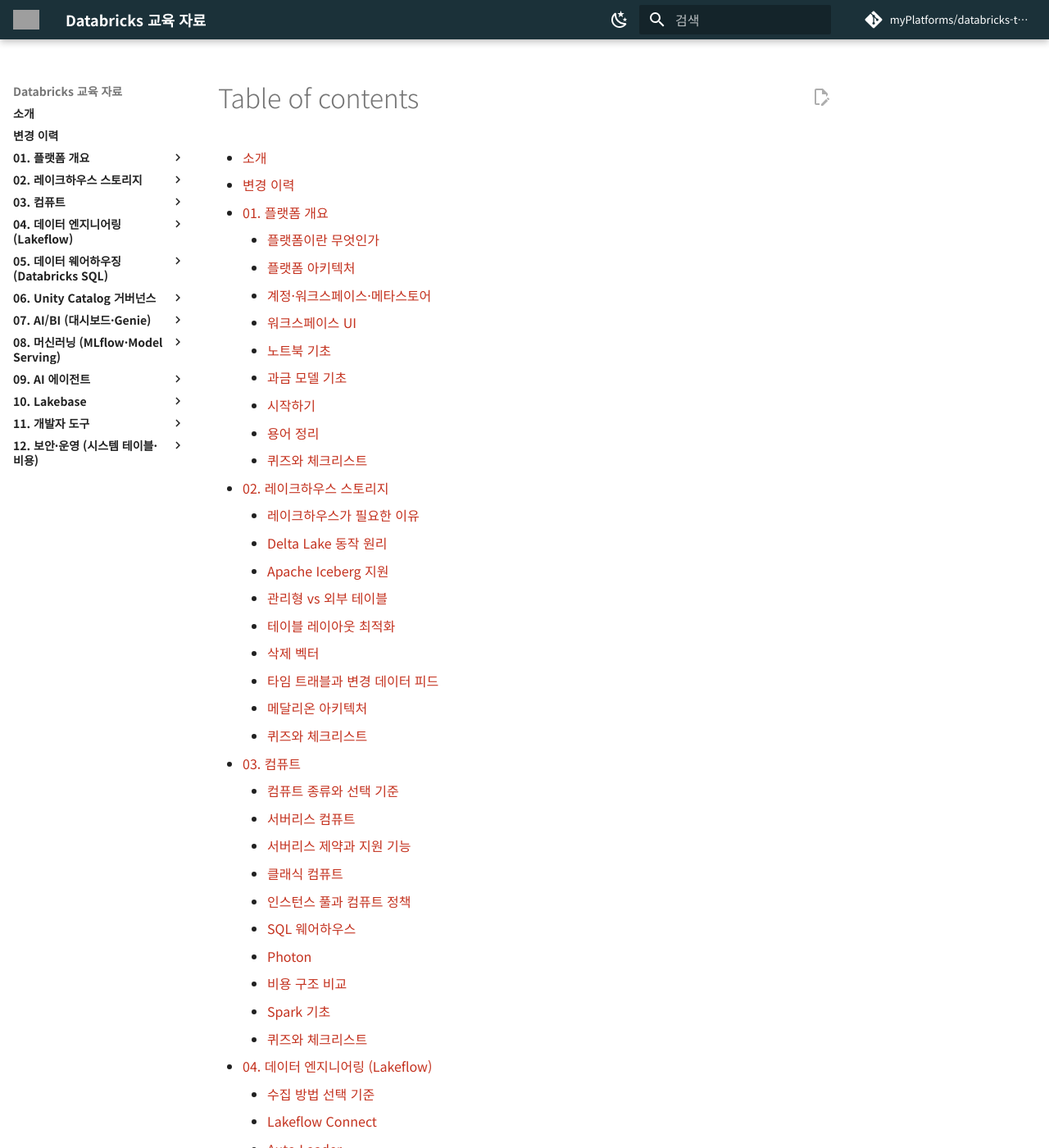
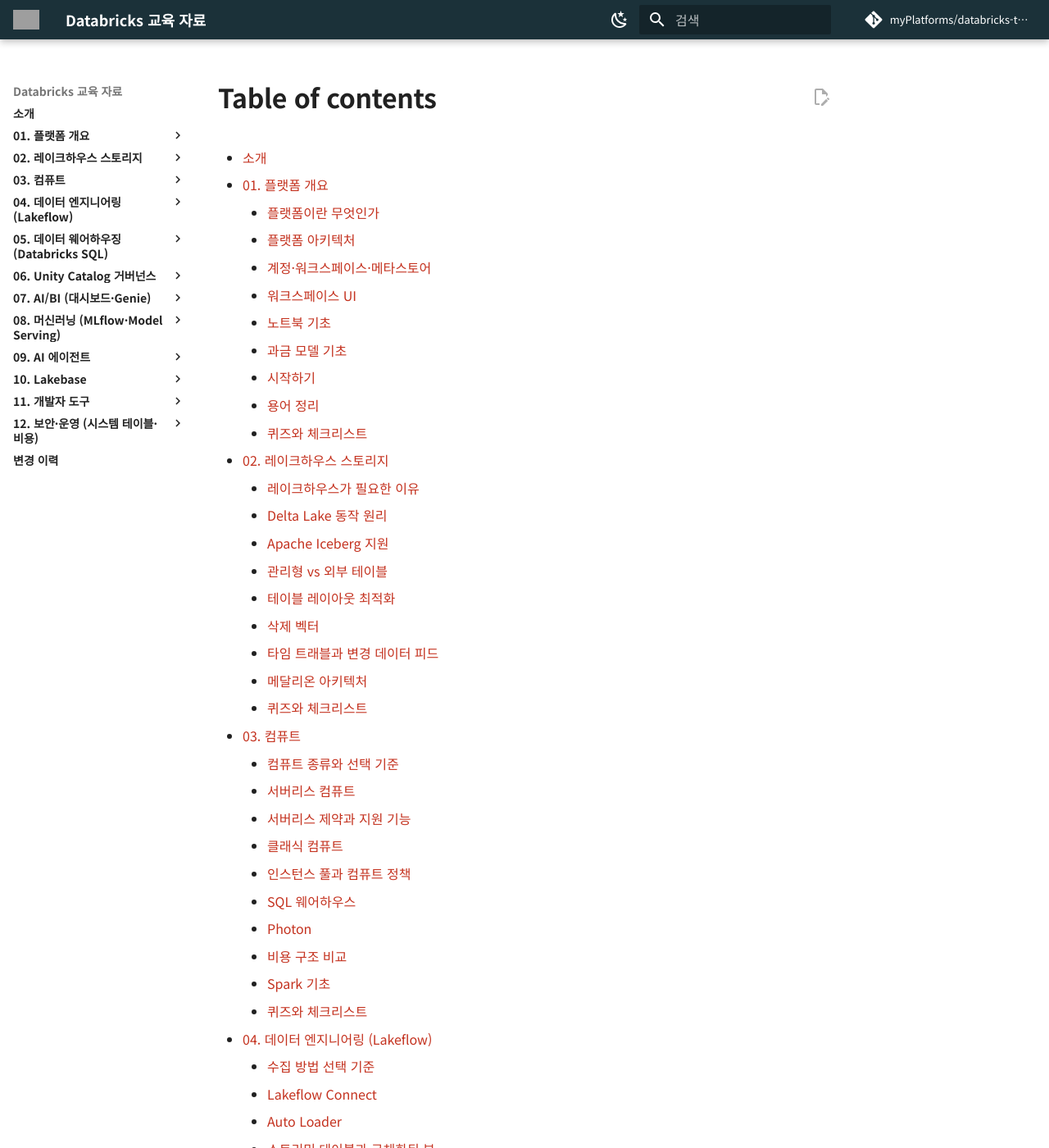
Before and after one commit to myPlatforms/databricks-training, an MkDocs documentation site: the page built from docs/SUMMARY.md, in a window 1280 px wide and 1400 px high. Shown: the whole window at 82% size. Built offline with MkDocs 1.6.1 and Material for MkDocs 9.7.7, drawn with Linux system fonts in a browser that asks for light colours; some web fonts are replaced; comment, search, counter and statistics services are not loaded; grey boxes are pictures that could not be loaded.

Commit message:
Style: changelog last in nav, cleaner right TOC rail, Pretendard, heading weights, keep-all wrapping
Co-authored-by: Isaac <no-reply@databricks.com>

```diff
--- a/docs/SUMMARY.md
+++ b/docs/SUMMARY.md
@@ -1,6 +1,5 @@
 # Table of contents
 * [소개](README.md)
-* [변경 이력](updates.md)
 * [01. 플랫폼 개요](01-platform-overview/README.md)
     * [플랫폼이란 무엇인가](01-platform-overview/what-is-databricks.md)
     * [플랫폼 아키텍처](01-platform-overview/architecture.md)
--- a/docs/assets/extra.css
+++ b/docs/assets/extra.css
@@ -29,3 +29,76 @@
 .md-nav--primary > .md-nav__list > .md-nav__item > .md-nav__link:not(.md-nav__link--active) {
   color: var(--md-default-fg-color);
 }
+
+/* Pretendard first (Noto Sans KR stays as the configured fallback) */
+:root, body {
+  --md-text-font: "Pretendard Variable", Pretendard, "Noto Sans KR";
+}
+
+/* Wrap Korean text at word boundaries */
+.md-typeset, .md-nav {
+  word-break: keep-all;
+  overflow-wrap: anywhere;
+}
+
+/* Headings: solid weights, hairline above sections */
+.md-typeset h1 {
+  font-weight: 700;
+  color: var(--md-default-fg-color);
+  letter-spacing: -0.01em;
+}
+.md-typeset h2 {
+  font-weight: 600;
+  letter-spacing: -0.01em;
+  margin-top: 2em;
+  padding-top: 0.8em;
+  border-top: 1px solid var(--md-default-fg-color--lightest);
+}
+.md-typeset h3 { font-weight: 600; }
+
+/* Right-hand table of contents: thin rail, compact entries, two-line clamp */
+.md-sidebar--secondary .md-nav__title {
+  font-size: 0.6rem;
+  font-weight: 700;
+  letter-spacing: 0.02em;
+  color: var(--md-default-fg-color--light);
+}
+.md-nav--secondary > .md-nav__list {
+  border-left: 1px solid var(--md-default-fg-color--lightest);
+  margin-left: 0.6rem;
+}
+[dir] .md-nav--secondary .md-nav__list { padding-left: 0; }
+.md-nav--secondary .md-nav__item { padding: 0; }
+.md-nav--secondary .md-nav__link {
+  margin: 0 0 0 -1px;
+  padding: 0.2rem 0 0.2rem 0.6rem;
+  border-left: 2px solid transparent;
+  font-size: 0.65rem;
+  line-height: 1.45;
+  color: var(--md-default-fg-color--light);
+}
+.md-nav--secondary .md-nav__link .md-ellipsis {
+  display: -webkit-box;
+  -webkit-line-clamp: 2;
+  -webkit-box-orient: vertical;
+  overflow: hidden;
+}
+.md-nav--secondary .md-nav .md-nav__link {
+  padding-left: 1.2rem;
+  font-size: 0.6rem;
+}
+.md-nav--secondary .md-nav .md-nav .md-nav__link { padding-left: 1.8rem; }
+.md-nav--secondary .md-nav__link:hover { color: var(--md-default-fg-color); }
+.md-nav--secondary .md-nav__link--active {
+  color: var(--md-default-fg-color);
+  border-left-color: var(--md-accent-fg-color);
+  font-weight: 600;
+}
+
+/* Left navigation: soft highlight for the current page */
+.md-nav--primary .md-nav__item .md-nav__link--active:not(.md-nav__container) {
+  background: var(--md-accent-fg-color--transparent);
+  border-radius: 0.3rem;
+  padding: 0.1rem 0.4rem;
+  margin-left: -0.4rem;
+}
--- a/mkdocs.yml
+++ b/mkdocs.yml
@@ -40,6 +40,7 @@
     - content.action.edit
 
 extra_css:
+  - https://cdn.jsdelivr.net/gh/orioncactus/pretendard@v1.3.9/dist/web/variable/pretendardvariable-dynamic-subset.min.css
   - assets/extra.css
 
 plugins:
@@ -53,6 +54,7 @@
   - md_in_html
   - footnotes
   - toc:
+      title: 이 페이지에서
       permalink: true
       slugify: !!python/object/apply:pymdownx.slugs.slugify
         kwds:
```
Also changed, not shown: other parts of docs/SUMMARY.md (+1 -0 lines).
